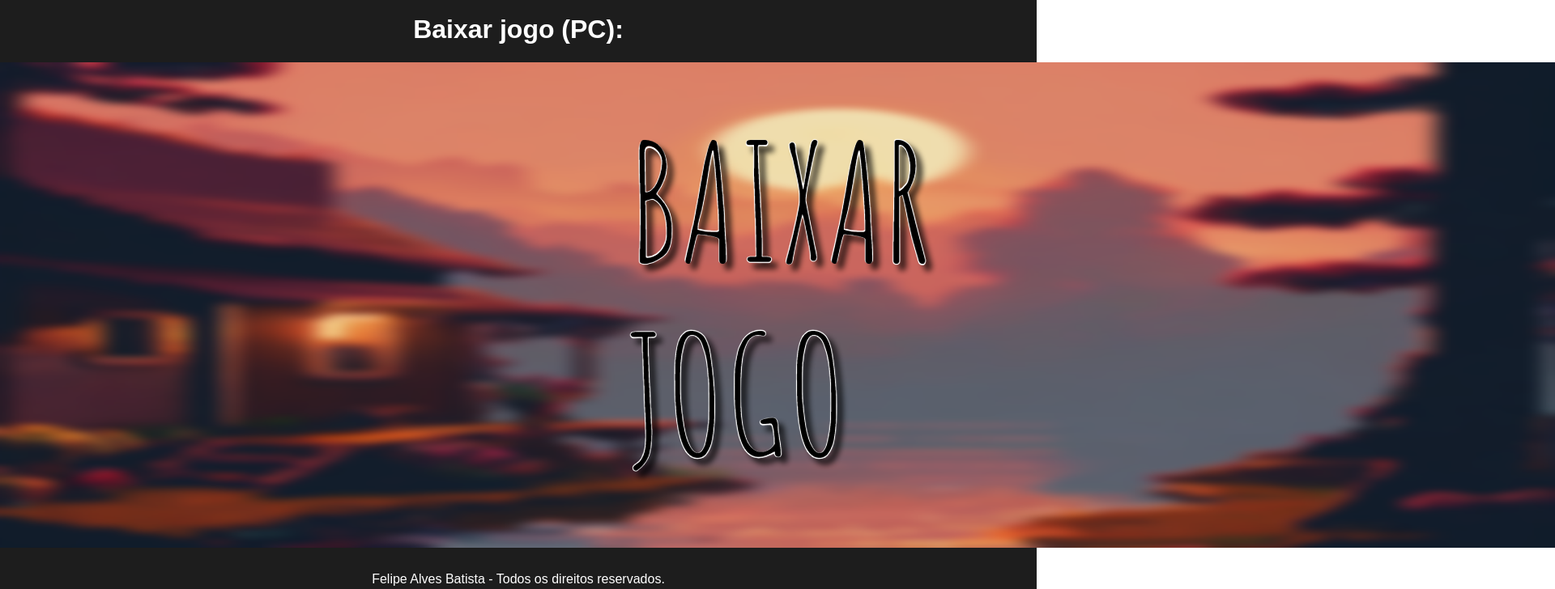
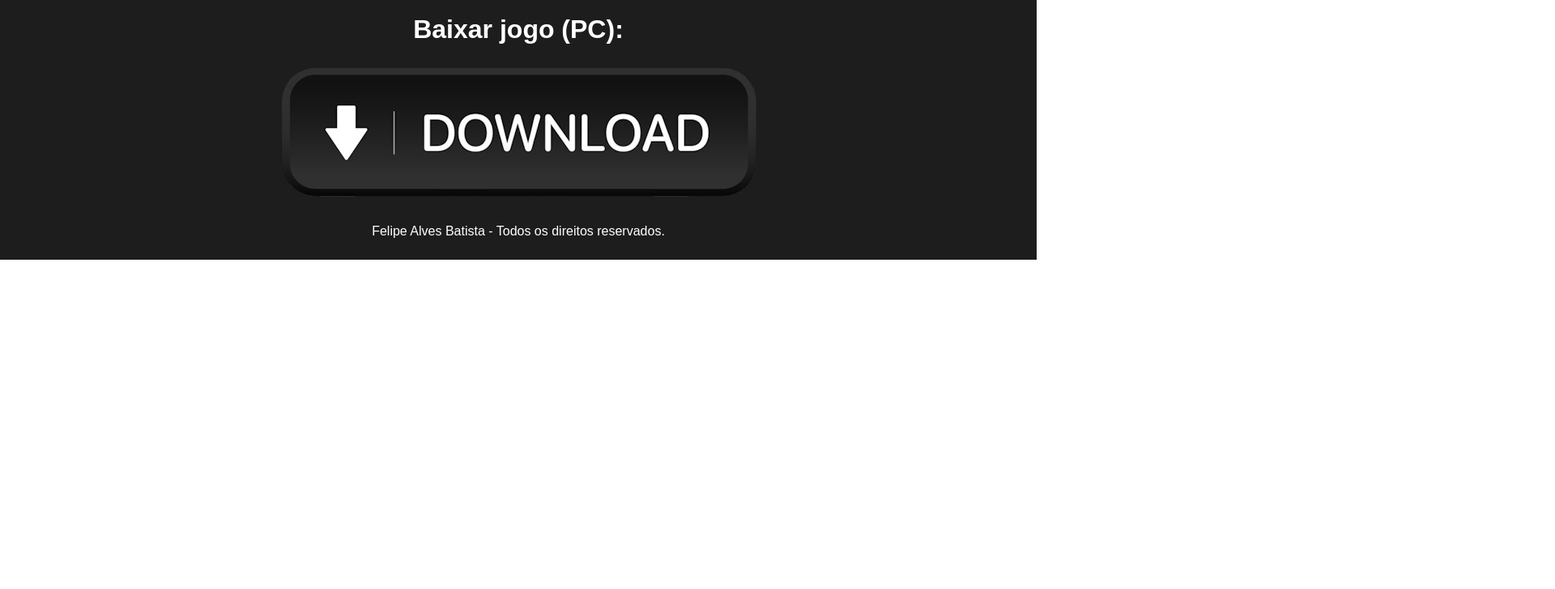
Before and after one commit to PyxisCaelum/TechForge, a plain HTML site: page Site do Jogo do Felipe/index.html in a window 1280 px wide. Shown: the part 2378-3106 px from the top of the page at 81% size, 1920 px wide, since content can reach past the window. After the commit the page ends 2699 px from the top, so only its background shows below. Drawn offline with Linux system fonts and the light colour scheme.

Commit message:
Arrumando o site dnv

```diff
--- a/Site do Jogo do Felipe/index.html
+++ b/Site do Jogo do Felipe/index.html
@@ -191,7 +191,7 @@
         </ul>
         <h1>Baixar jogo (PC):</h1>
         <a href="Jogo/index.html" name="Baixar jogo" alt="Baixar jogo" target="_blank"> <img
-                src="Images/A trailer for a c65657dd-1154-4413-a732-1604a8050123 (2).png" alt="Baixar jogo"></a>
+                src="Images/Baixarjogo.png" alt="Baixar jogo"></a>
     </main>
 </body>
 <footer>
```
Also changed, not shown: Site do Jogo do Felipe/Images/socorro.png (added).
